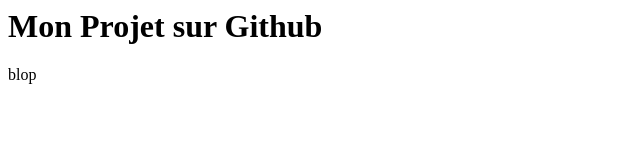
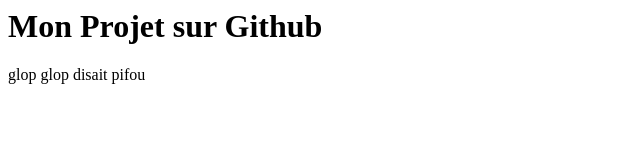
Before and after one commit to krustea/projetgithub-1, a plain HTML site: page index.html in a window 1280 px wide. Shown: the whole page, without its empty margins (0-640 px from the left). Drawn offline with Linux system fonts and the light colour scheme.

Commit message:
mise a jour paragraphe

```diff
--- a/index.html
+++ b/index.html
@@ -5,7 +5,7 @@
 <body>
 	<h1>Mon Projet sur Github</h1>
 
-	<p>blop</p>
+	<p>glop glop disait pifou </p>
 
 </body>
 </html>
```
